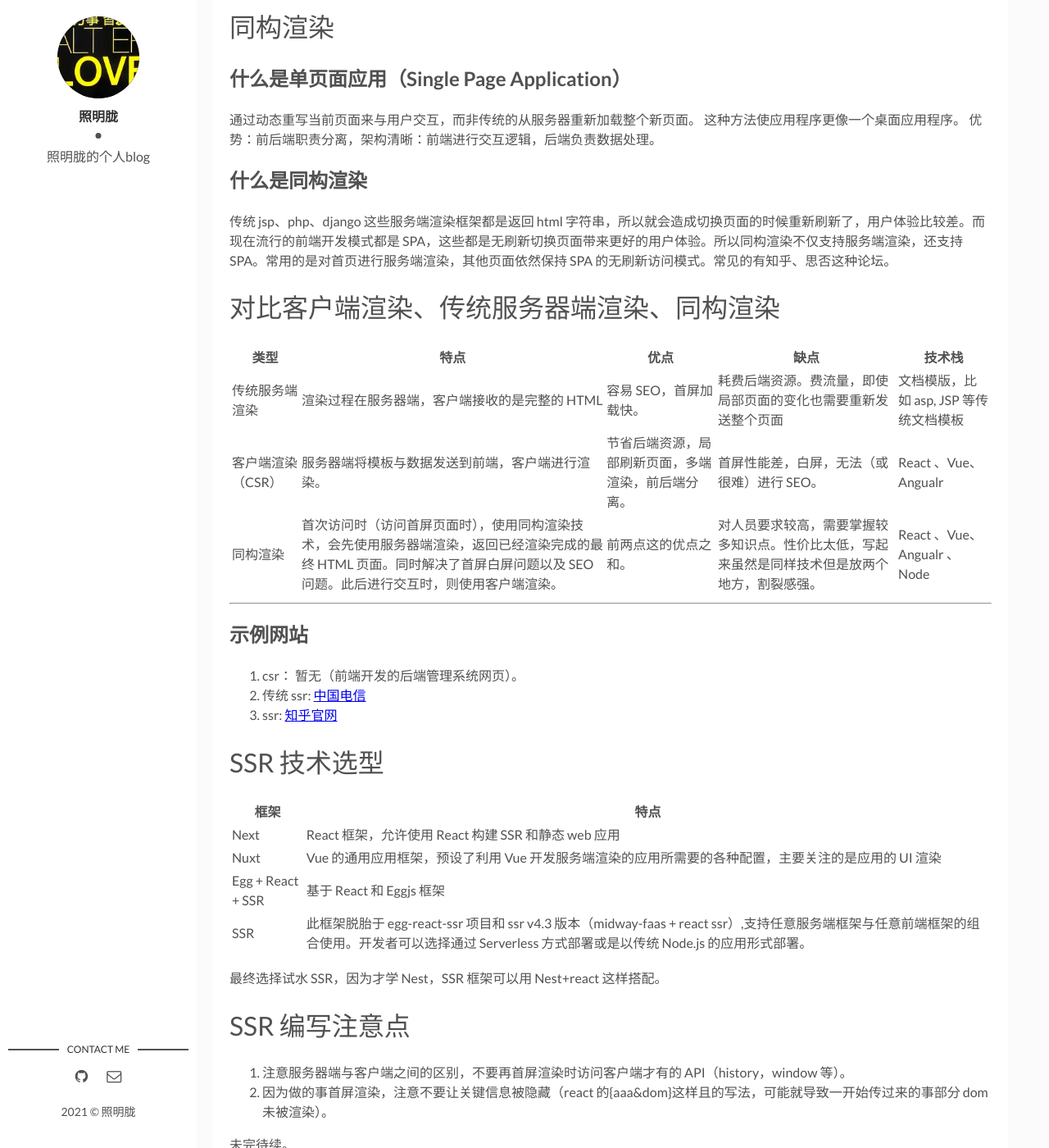
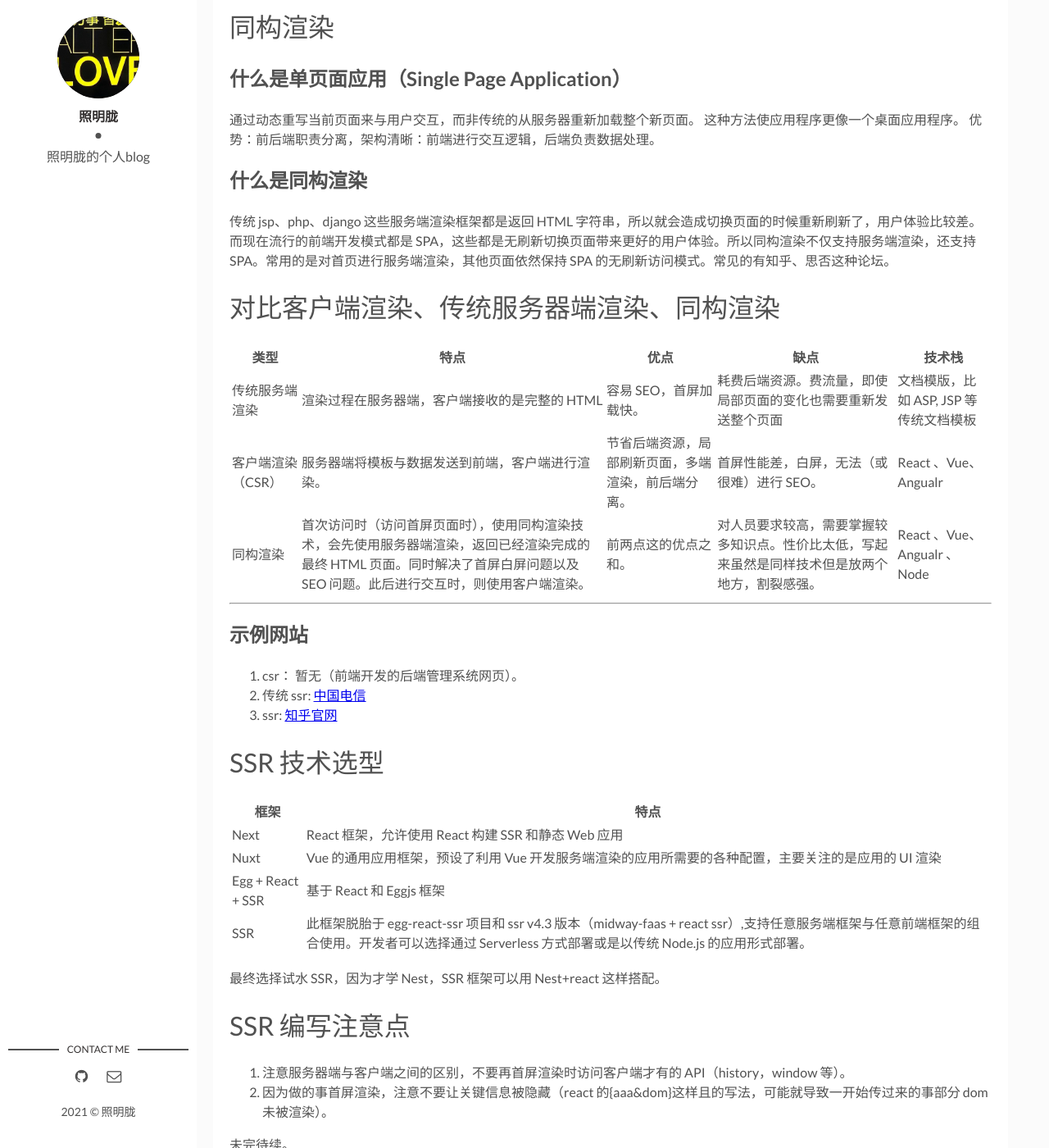
Before and after one commit to mmmml-zhao/mmmml-zhao.github.io, a Jekyll site: the page built from _posts/2021-04-05-同构渲染初试炼.markdown, in a window 1280 px wide and 1400 px high, scrolled down 1163 px. Shown: the whole window at 82% size. Built offline with Jekyll 4.4.1, drawn with Linux system fonts in a browser that asks for light colours.

```diff
--- a/_posts/2021-04-05-同构渲染初试炼.markdown
+++ b/_posts/2021-04-05-同构渲染初试炼.markdown
@@ -33,13 +33,13 @@ tags: [React, 同构渲染, ssr]
 
 ## 什么是同构渲染
 
-传统 jsp、php、django 这些服务端渲染框架都是返回 html 字符串，所以就会造成切换页面的时候重新刷新了，用户体验比较差。而现在流行的前端开发模式都是 SPA，这些都是无刷新切换页面带来更好的用户体验。所以同构渲染不仅支持服务端渲染，还支持 SPA。常用的是对首页进行服务端渲染，其他页面依然保持 SPA 的无刷新访问模式。常见的有知乎、思否这种论坛。
+传统 jsp、php、django 这些服务端渲染框架都是返回 HTML 字符串，所以就会造成切换页面的时候重新刷新了，用户体验比较差。而现在流行的前端开发模式都是 SPA，这些都是无刷新切换页面带来更好的用户体验。所以同构渲染不仅支持服务端渲染，还支持 SPA。常用的是对首页进行服务端渲染，其他页面依然保持 SPA 的无刷新访问模式。常见的有知乎、思否这种论坛。
 
 # 对比客户端渲染、传统服务器端渲染、同构渲染
 
 | 类型              | 特点                                                                                                                                                                            | 优点                                               | 缺点                                                                                           | 技术栈                                 |
 | ----------------- | ------------------------------------------------------------------------------------------------------------------------------------------------------------------------------- | -------------------------------------------------- | ---------------------------------------------------------------------------------------------- | -------------------------------------- |
-| 传统服务端渲染    | 渲染过程在服务器端，客户端接收的是完整的 HTML                                                                                                                                   | 容易 SEO，首屏加载快。                             | 耗费后端资源。费流量，即使局部页面的变化也需要重新发送整个页面                                 | 文档模版，比如 asp, JSP 等传统文档模板 |
+| 传统服务端渲染    | 渲染过程在服务器端，客户端接收的是完整的 HTML                                                                                                                                   | 容易 SEO，首屏加载快。                             | 耗费后端资源。费流量，即使局部页面的变化也需要重新发送整个页面                                 | 文档模版，比如 ASP, JSP 等传统文档模板 |
 | 客户端渲染（CSR） | 服务器端将模板与数据发送到前端，客户端进行渲染。                                                                                                                                | 节省后端资源，局部刷新页面，多端渲染，前后端分离。 | 首屏性能差，白屏，无法（或很难）进行 SEO。                                                     | React 、Vue、Angualr                   |
 | 同构渲染          | 首次访问时（访问首屏页面时），使用同构渲染技术，会先使用服务器端渲染，返回已经渲染完成的最终 HTML 页面。同时解决了首屏白屏问题以及 SEO 问题。此后进行交互时，则使用客户端渲染。 | 前两点这的优点之和。                               | 对人员要求较高，需要掌握较多知识点。性价比太低，写起来虽然是同样技术但是放两个地方，割裂感强。 | React 、Vue、Angualr 、Node            |
 
@@ -57,7 +57,7 @@ tags: [React, 同构渲染, ssr]
 
 | 框架              | 特点                                                                                                                                                                                             |
 | ----------------- | ------------------------------------------------------------------------------------------------------------------------------------------------------------------------------------------------ |
-| Next              | React 框架，允许使用 React 构建 SSR 和静态 web 应用                                                                                                                                              |
+| Next              | React 框架，允许使用 React 构建 SSR 和静态 Web 应用                                                                                                                                              |
 | Nuxt              | Vue 的通用应用框架，预设了利用 Vue 开发服务端渲染的应用所需要的各种配置，主要关注的是应用的 UI 渲染                                                                                              |
 | Egg + React + SSR | 基于 React 和 Eggjs 框架                                                                                                                                                                         |
 | SSR               | 此框架脱胎于 egg-react-ssr 项目和 ssr v4.3 版本（midway-faas + react ssr）,支持任意服务端框架与任意前端框架的组合使用。开发者可以选择通过 Serverless 方式部署或是以传统 Node.js 的应用形式部署。 |
```
Also changed, not shown: _posts/2021-05-29-近期工作小结.markdown (added, +35 -0 lines).
